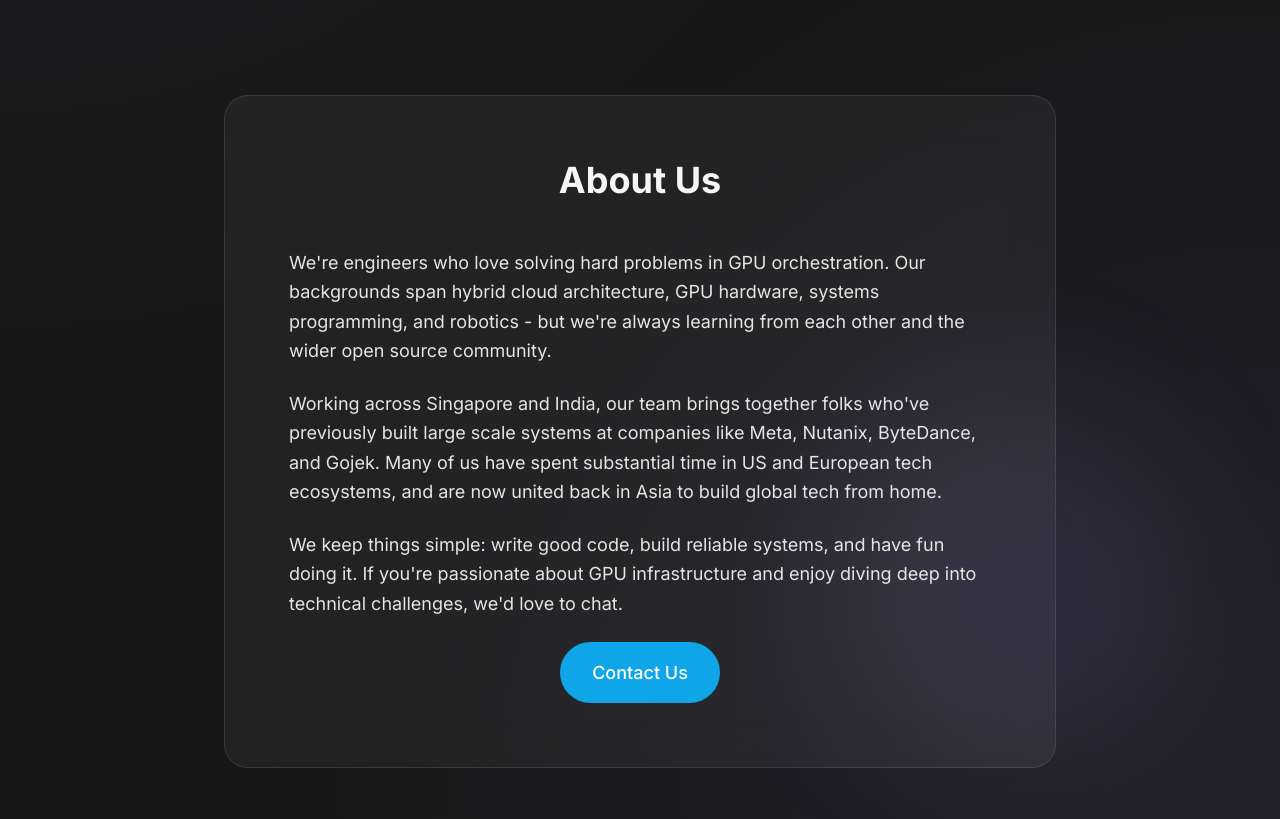
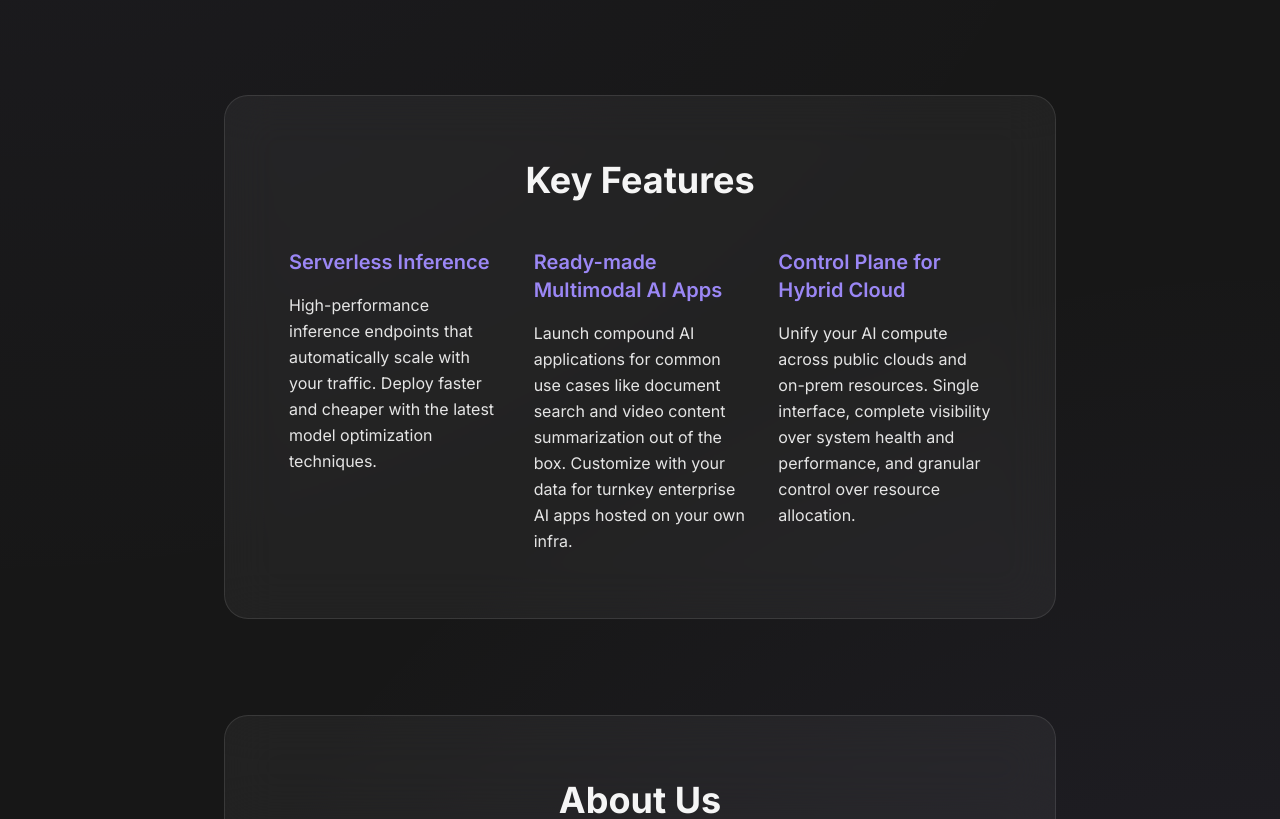
Before and after one commit to skyforclouds/ai-orchestra-haven, a React (Vite) app: page / in a window 1280 px wide. Shown: the part 595-1414 px from the top of the page. Built offline with nearby package versions, Linux system fonts and the light colour scheme.

Commit message:
Add Key Features section
Adds a new "Key Features" section to the homepage below the hero section.  This section will highlight Serverless Inference, Ready-made Multimodal AI Apps, and Control Plane for Hybrid Cloud.

```diff
--- a/src/pages/Index.tsx
+++ b/src/pages/Index.tsx
@@ -27,8 +27,8 @@ const Index = () => {
         transition={{ duration: 0.8, delay: 0.3 }}
         className="container max-w-4xl relative z-10"
       >
+        {/* Hero Section */}
         <div className="glass-card rounded-3xl p-12 md:p-16">
-          {/* Hero Content */}
           <div className="text-center space-y-8">
             <motion.h1
               className="text-4xl md:text-6xl font-bold leading-tight"
@@ -64,11 +64,68 @@ const Index = () => {
           </div>
         </div>
 
+        {/* Key Features Section */}
+        <motion.div
+          initial={{ opacity: 0, y: 20 }}
+          animate={{ opacity: 1, y: 0 }}
+          transition={{ duration: 0.8, delay: 1.1 }}
+          className="mt-24 glass-card rounded-3xl p-12 md:p-16"
+        >
+          <div className="space-y-12">
+            <motion.h2
+              className="text-3xl md:text-4xl font-bold text-center mb-12"
+              initial={{ opacity: 0, y: 20 }}
+              animate={{ opacity: 1, y: 0 }}
+              transition={{ duration: 0.8, delay: 1.3 }}
+            >
+              Key Features
+            </motion.h2>
+
+            <div className="grid md:grid-cols-3 gap-8">
+              <motion.div
+                className="space-y-4"
+                initial={{ opacity: 0, y: 20 }}
+                animate={{ opacity: 1, y: 0 }}
+                transition={{ duration: 0.8, delay: 1.4 }}
+              >
+                <h3 className="text-xl font-semibold text-highlight">Serverless Inference</h3>
+                <p className="text-neutral-200 leading-relaxed">
+                  High-performance inference endpoints that automatically scale with your traffic. Deploy faster and cheaper with the latest model optimization techniques.
+                </p>
+              </motion.div>
+
+              <motion.div
+                className="space-y-4"
+                initial={{ opacity: 0, y: 20 }}
+                animate={{ opacity: 1, y: 0 }}
+                transition={{ duration: 0.8, delay: 1.5 }}
+              >
+                <h3 className="text-xl font-semibold text-highlight">Ready-made Multimodal AI Apps</h3>
+                <p className="text-neutral-200 leading-relaxed">
+                  Launch compound AI applications for common use cases like document search and video content summarization out of the box. Customize with your data for turnkey enterprise AI apps hosted on your own infra.
+                </p>
+              </motion.div>
+
+              <motion.div
+                className="space-y-4"
+                initial={{ opacity: 0, y: 20 }}
+                animate={{ opacity: 1, y: 0 }}
+                transition={{ duration: 0.8, delay: 1.6 }}
+              >
+                <h3 className="text-xl font-semibold text-highlight">Control Plane for Hybrid Cloud</h3>
+                <p className="text-neutral-200 leading-relaxed">
+                  Unify your AI compute across public clouds and on-prem resources. Single interface, complete visibility over system health and performance, and granular control over resource allocation.
+                </p>
+              </motion.div>
+            </div>
+          </div>
+        </motion.div>
+
         {/* About Us Section */}
         <motion.div
           initial={{ opacity: 0, y: 20 }}
           animate={{ opacity: 1, y: 0 }}
-          transition={{ duration: 0.8, delay: 1.1 }}
+          transition={{ duration: 0.8, delay: 1.7 }}
           className="mt-24 glass-card rounded-3xl p-12 md:p-16"
         >
           <div className="space-y-8">
@@ -76,7 +133,7 @@ const Index = () => {
               className="text-3xl md:text-4xl font-bold text-center mb-12"
               initial={{ opacity: 0, y: 20 }}
               animate={{ opacity: 1, y: 0 }}
-              transition={{ duration: 0.8, delay: 1.3 }}
+              transition={{ duration: 0.8, delay: 1.8 }}
             >
               About Us
             </motion.h2>
@@ -85,7 +142,7 @@ const Index = () => {
               className="space-y-6 text-lg text-neutral-200 leading-relaxed"
               initial={{ opacity: 0, y: 20 }}
               animate={{ opacity: 1, y: 0 }}
-              transition={{ duration: 0.8, delay: 1.5 }}
+              transition={{ duration: 0.8, delay: 1.9 }}
             >
               <p>
                 We're engineers who love solving hard problems in GPU orchestration. Our backgrounds span hybrid cloud architecture, GPU hardware, systems programming, and robotics - but we're always learning from each other and the wider open source community.
```
